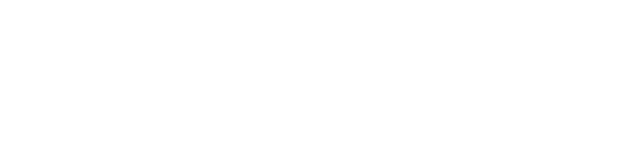
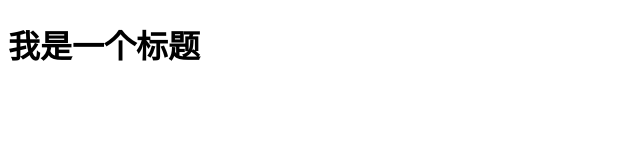
Before and after one commit to wanghuiru1238/helenwang, a plain HTML site: page nothing.html in a window 1280 px wide. Shown: the whole page, without its empty margins (0-640 px from the left). Drawn offline with Linux system fonts and the light colour scheme.

Commit message:
nothing.html添加标题

```diff
--- a/nothing.html
+++ b/nothing.html
@@ -6,6 +6,6 @@
     <title>Document</title>
 </head>
 <body>
-
+    <h1>我是一个标题</h1>
 </body>
 </html>
```
